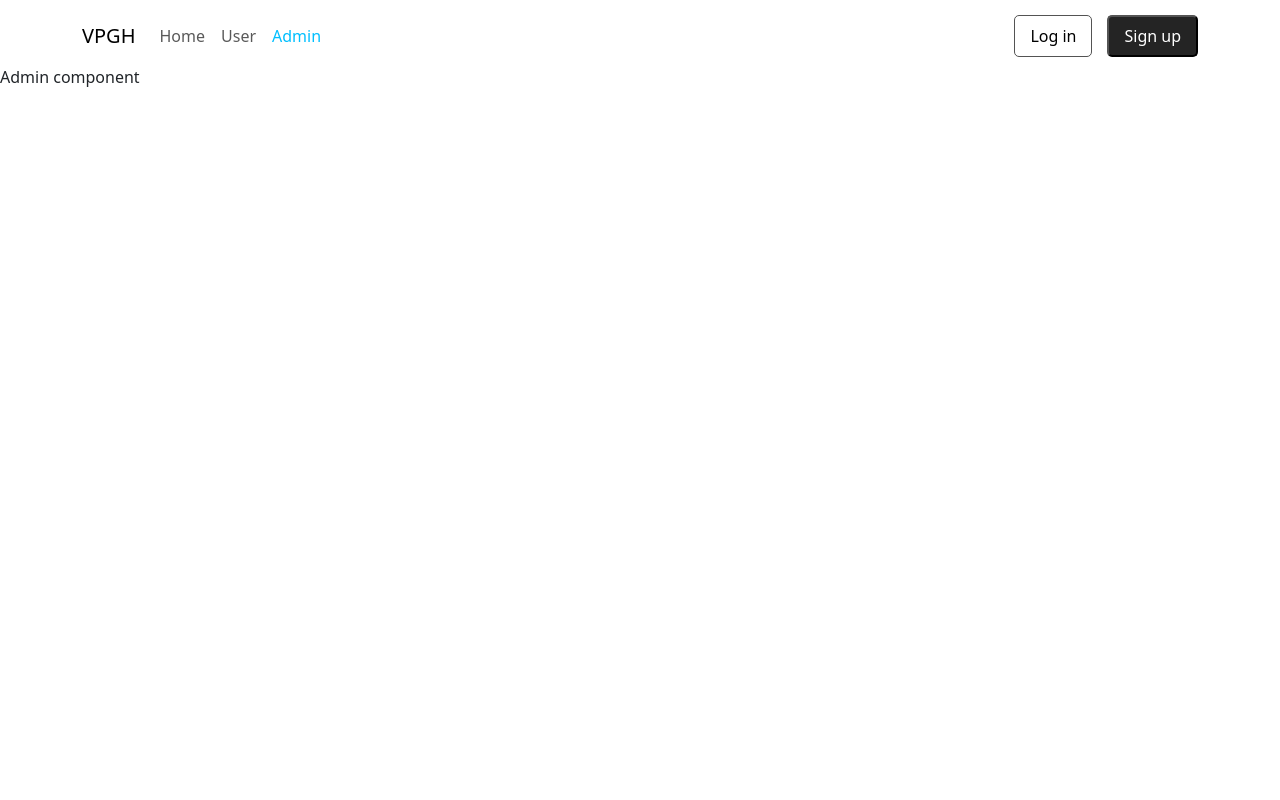
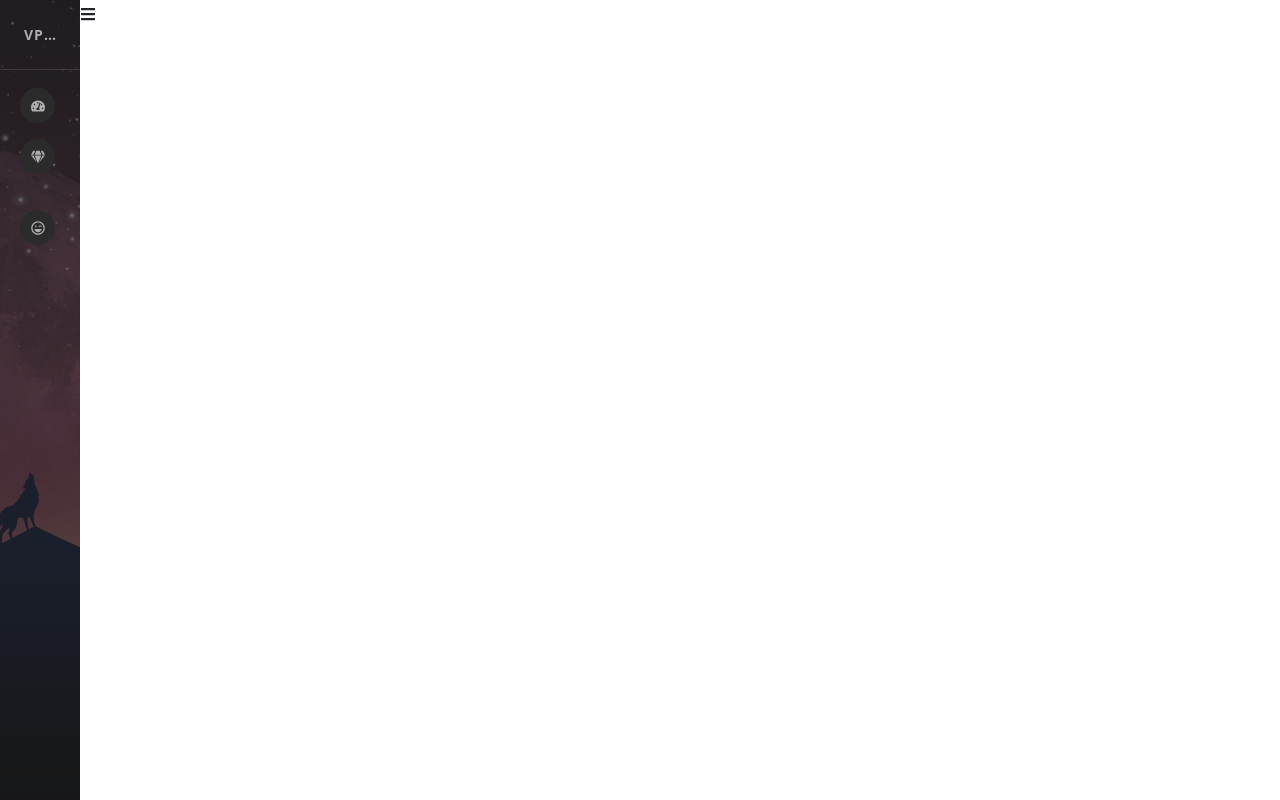
Before and after one commit to Yuh1117/learn-reactjs-newbie, a React (Create React App) app: page /admins in a window 1280 px wide. Built offline with nearby package versions, Linux system fonts and the light colour scheme.

Commit message:
design-sidebar

```diff
--- a/package.json
+++ b/package.json
@@ -10,6 +10,8 @@
     "react": "18.2.0",
     "react-bootstrap": "2.4.0",
     "react-dom": "18.2.0",
+    "react-icons": "4.4.0",
+    "react-pro-sidebar": "0.7.1",
     "react-redux": "8.0.1",
     "react-router-dom": "6.3.0",
     "react-scripts": "5.0.1",
--- a/src/components/Admin/Admin.js
+++ b/src/components/Admin/Admin.js
@@ -1,6 +1,20 @@
+import SideBar from "./SideBar";
+import './Admin.scss';
+import { FaBars } from "react-icons/fa";
+import { useState } from "react";
+
 const Admin = (props) => {
-    return(
-        <div>Admin component</div>
+    const [collapsed, setCollapsed] = useState(true)
+
+    return (
+        <div className="admin-container">
+            <div className="admin-sidebar">
+                <SideBar collapsed = {collapsed}/>
+            </div>
+            <div className="admin-content">
+                <FaBars onClick={() => {setCollapsed(!collapsed)}}/>
+            </div>
+        </div>
     )
 }
 export default Admin;
--- /dev/null
+++ b/src/components/Admin/Admin.scss
@@ -0,0 +1,8 @@
+.admin-container{
+    display: flex;
+    .admin-sidebar{
+        .pro-sidebar{
+            height: 100vh;
+        }
+    }
+}
--- /dev/null
+++ b/src/components/Admin/SideBar.js
@@ -0,0 +1,83 @@
+import 'react-pro-sidebar/dist/css/styles.css';
+import { ProSidebar, Menu, MenuItem, SubMenu, SidebarHeader, SidebarFooter, SidebarContent} from 'react-pro-sidebar';
+import { FaTachometerAlt, FaGem, FaList, FaGithub, FaRegLaughWink, FaHeart } from 'react-icons/fa';
+import sidebarBg from '../../assets/bg2.jpg';
+
+
+const SideBar = (props) => {
+    const { image, collapsed, toggled, handleToggleSidebar } = props;
+    return (
+        <>
+            <ProSidebar
+                image={sidebarBg}
+                collapsed={collapsed}
+                toggled={toggled}
+                breakPoint="md"
+                onToggle={handleToggleSidebar}
+            >
+                <SidebarHeader>
+                    <div
+                        style={{
+                            padding: '24px',
+                            textTransform: 'uppercase',
+                            fontWeight: 'bold',
+                            fontSize: 14,
+                            letterSpacing: '1px',
+                            overflow: 'hidden',
+                            textOverflow: 'ellipsis',
+                            whiteSpace: 'nowrap',
+                        }}
+                    >
+                        VPGH
+                    </div>
+                </SidebarHeader>
+
+                <SidebarContent>
+                    <Menu iconShape="circle">
+                        <MenuItem
+                            icon={<FaTachometerAlt />}
+                            suffix={<span className="badge red">New</span>}
+                        >
+                            Dashboard
+                        </MenuItem>
+                        <MenuItem icon={<FaGem />}> Components </MenuItem>
+                    </Menu>
+                    <Menu iconShape="circle">
+                        <SubMenu
+                            suffix={<span className="badge yellow">3</span>}
+                            icon={<FaRegLaughWink />}
+                        >
+                            <MenuItem> 1</MenuItem>
+                            <MenuItem> 2</MenuItem>
+                            <MenuItem> 3</MenuItem>
+                        </SubMenu>
+
+                    </Menu>
+                </SidebarContent>
+{/*
+                <SidebarFooter style={{ textAlign: 'center' }}>
+                    <div
+                        className="sidebar-btn-wrapper"
+                        style={{
+                            padding: '20px 24px',
+                        }}
+                    >
+                        <a
+                            href="https://github.com/azouaoui-med/react-pro-sidebar"
+                            target="_blank"
+                            className="sidebar-btn"
+                            rel="noopener noreferrer"
+                        >
+                            <FaGithub />
+                            <span style={{ whiteSpace: 'nowrap', textOverflow: 'ellipsis', overflow: 'hidden' }}>
+                                ViewSource
+                            </span>
+                        </a>
+                    </div>
+                </SidebarFooter> */}
+            </ProSidebar>
+        </>
+    )
+}
+
+export default SideBar;
--- a/src/index.js
+++ b/src/index.js
@@ -19,9 +19,8 @@
         <Route path="/" element={<App />}>
           <Route index element={<HomePage />} />
           <Route path="/users" element={<User />} />
-          <Route path="/admins" element={<Admin />} />
         </Route>
-
+        <Route path="/admins" element={<Admin />} />
       </Routes>
     </BrowserRouter>
 
```
Also changed, not shown: src/assets/bg2.jpg (added), 1 other file (tests, documents, lock files or other folders).
